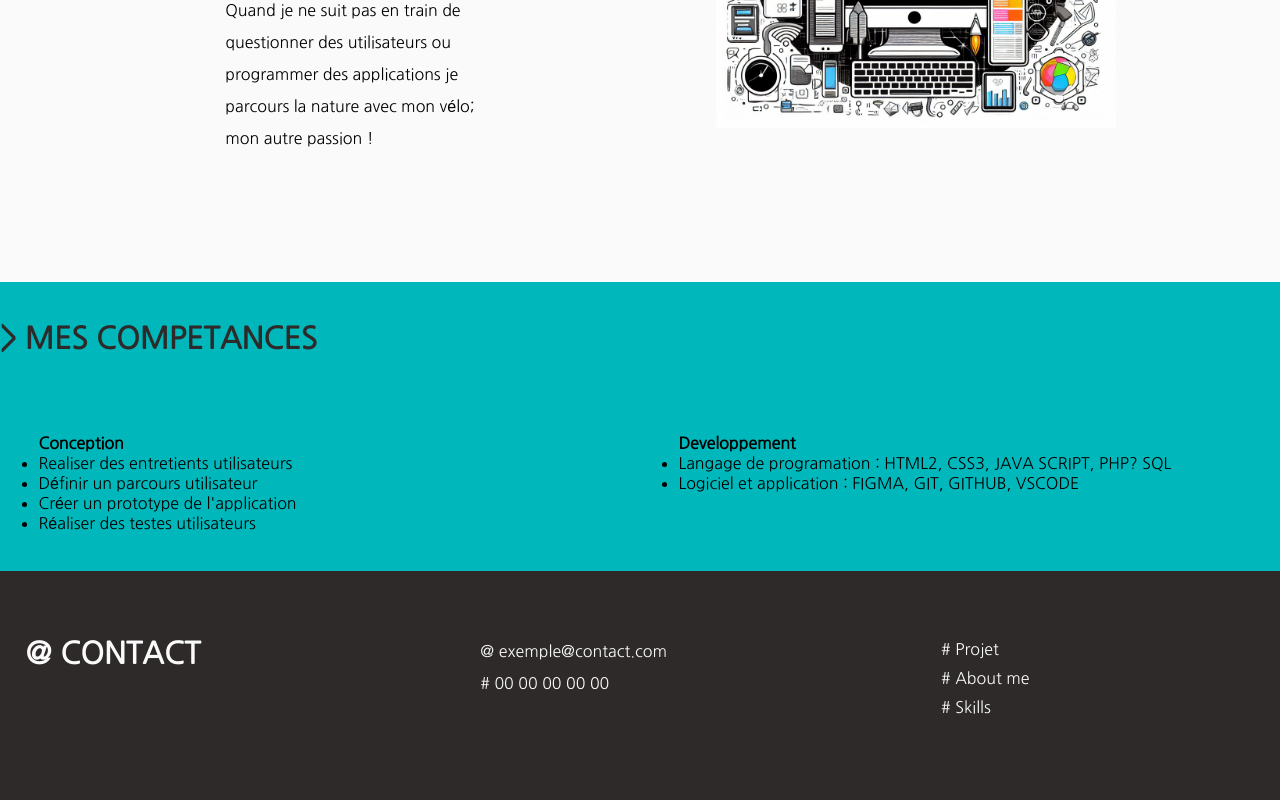
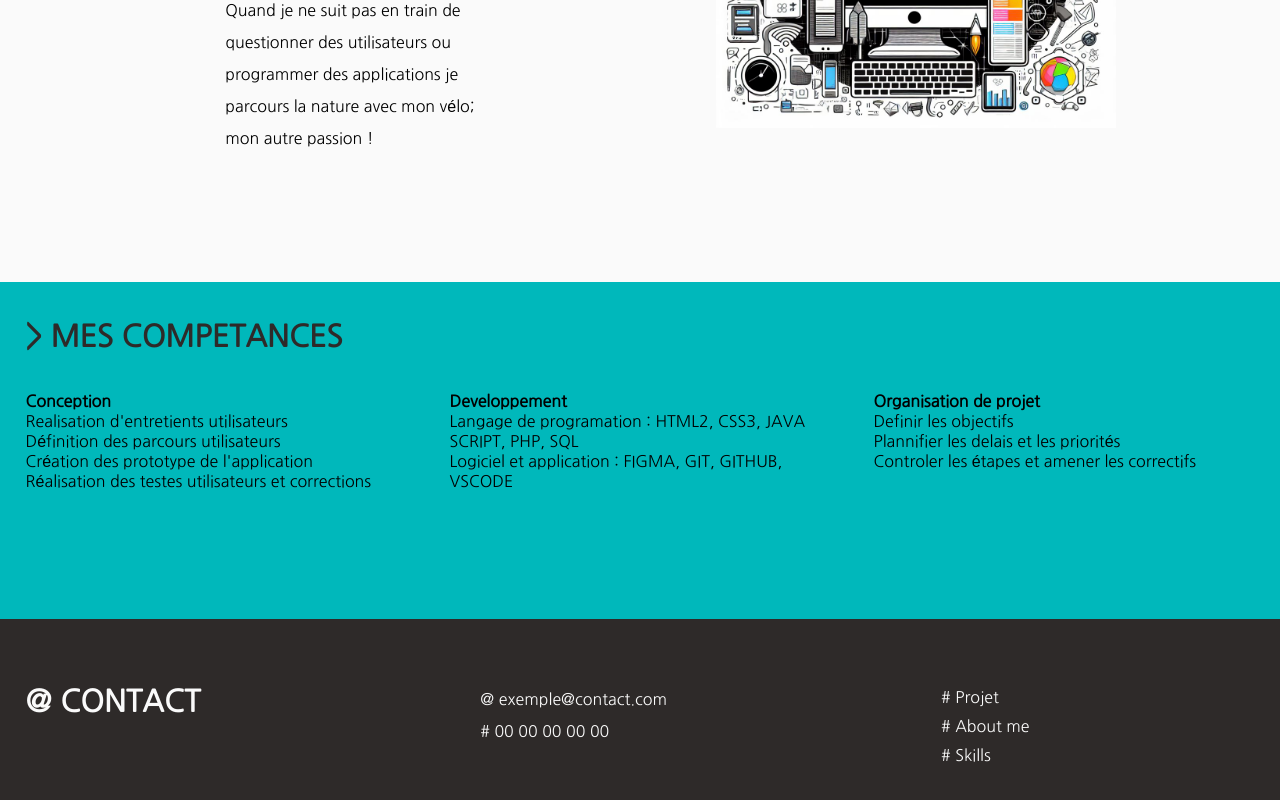
Before and after one commit to itdeveloppement/Portofolio, a website: page index.html in a window 1280 px wide. Shown: the part 2606-3406 px from the top of the page. Drawn offline with Linux system fonts and the light colour scheme.

Commit message:
en-cours-3

```diff
--- a/assets/css/style.css
+++ b/assets/css/style.css
@@ -378,13 +378,22 @@ main {
 }
 /* skills */
 .skills {
+    padding: 0 2% 10% 2%;
     background-color: var(--colorDeux);
 }
 .skills__contenair {
-    width: 50%;
-    padding: 3%;
+    width: 100%;
+    justify-content: space-between;
+    gap:3%
+
+
 
 }
+.skills__contenair-skills {
+    width: 31%;
+
+}
+
 
 /*FOOTER*/
 /* contact */
--- a/index.html
+++ b/index.html
@@ -162,21 +162,31 @@
             <!-- Skills -->
             <section class="skills flex">
                 <h3 class="title-h3 skills__title-h3">> Mes competances</h3>
-                <div class="skills__contenair conception__container-left">
-                    <h4>Conception</h4>
-                        <ul>
-                            <li><p>Realiser des entretients utilisateurs</p></li>
-                            <li><p>Définir un parcours utilisateur</p></li>
-                            <li><p>Créer un prototype de l'application</p></li>
-                            <li><p>Réaliser des testes utilisateurs</p></li>
+                <div class="skills__contenair flex">
+                    <div class="skills__contenair-skills conception__container-left">
+                        <h4>Conception</h4>
+                            <ul class="nav-ul">
+                                <li class="nav-li">Realisation d'entretients utilisateurs</li>
+                                <li class="nav-li">Définition des parcours utilisateurs</li>
+                                <li class="nav-li">Création des prototype de l'application</li>
+                                <li class="nav-li">Réalisation des testes utilisateurs et corrections</li>
+                            </ul>
+                    </div>
+                    <div class="skills__contenair-skills conception__container-central">
+                        <h4>Developpement</h4>
+                        <ul class="nav-ul">
+                            <li class="nav-li">Langage de programation : HTML2, CSS3, JAVA SCRIPT, PHP, SQL</li>
+                            <li class="nav-li">Logiciel et application : FIGMA, GIT, GITHUB, VSCODE</li>
                         </ul>
-                </div>
-                <div class="skills__contenair conception__container-right">
-                    <h4>Developpement</h4>
-                    <ul>
-                        <li><p>Langage de programation : HTML2, CSS3, JAVA SCRIPT, PHP? SQL</p></li>
-                        <li><p>Logiciel et application : FIGMA, GIT, GITHUB, VSCODE</p></li>
-                    </ul>
+                    </div>
+                    <div class="skills__contenair-skills  organisation__container-left">
+                        <h4>Organisation de projet</h4>
+                        <ul class="nav-ul">
+                            <li class="nav-li">Definir les objectifs</li>
+                            <li class="nav-li">Plannifier les delais et les priorités</li>
+                            <li class="nav-li">Controler les étapes et amener les correctifs</li>
+                        </ul>
+                    </div>
                 </div>
             </section>
         </main>
```
